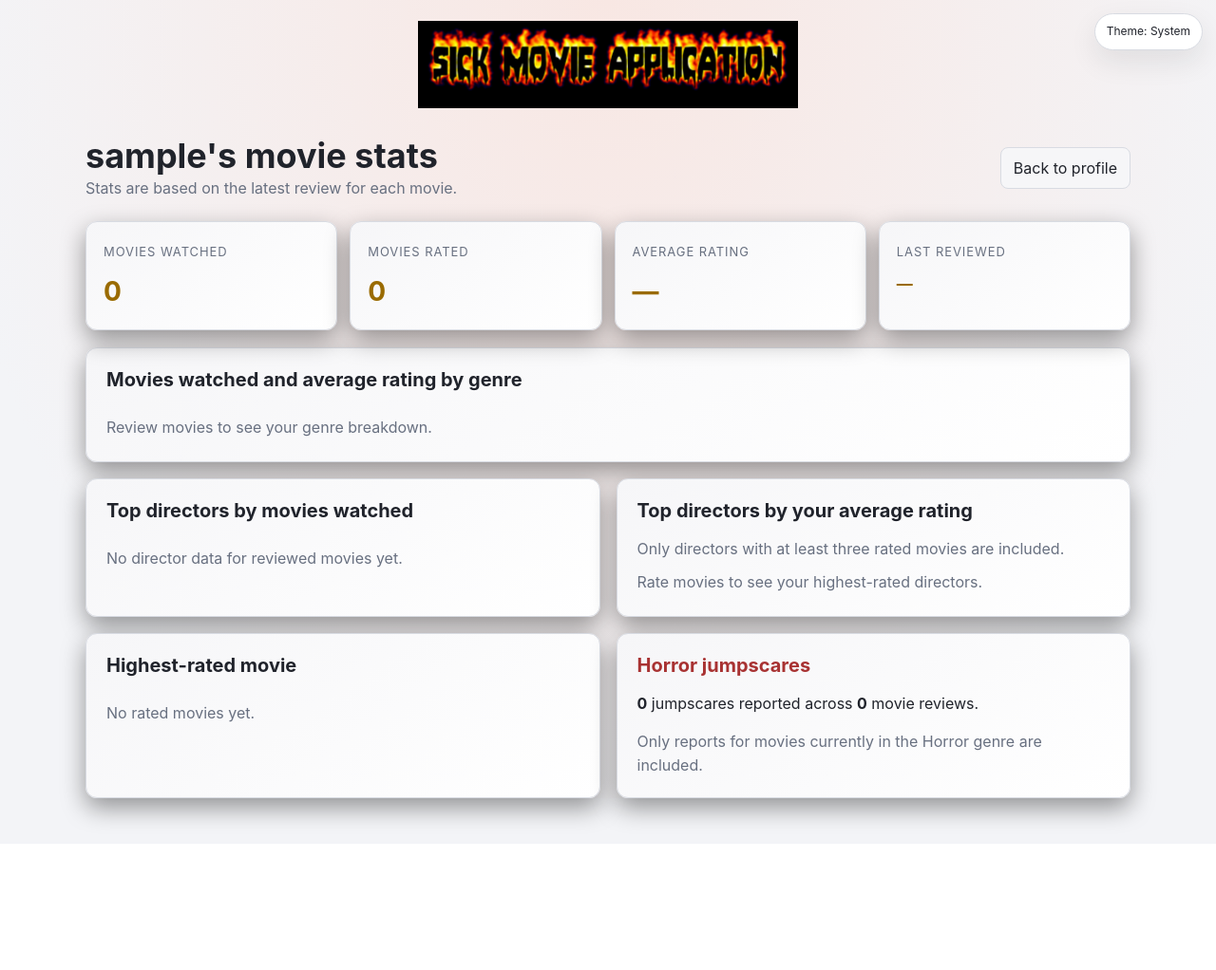
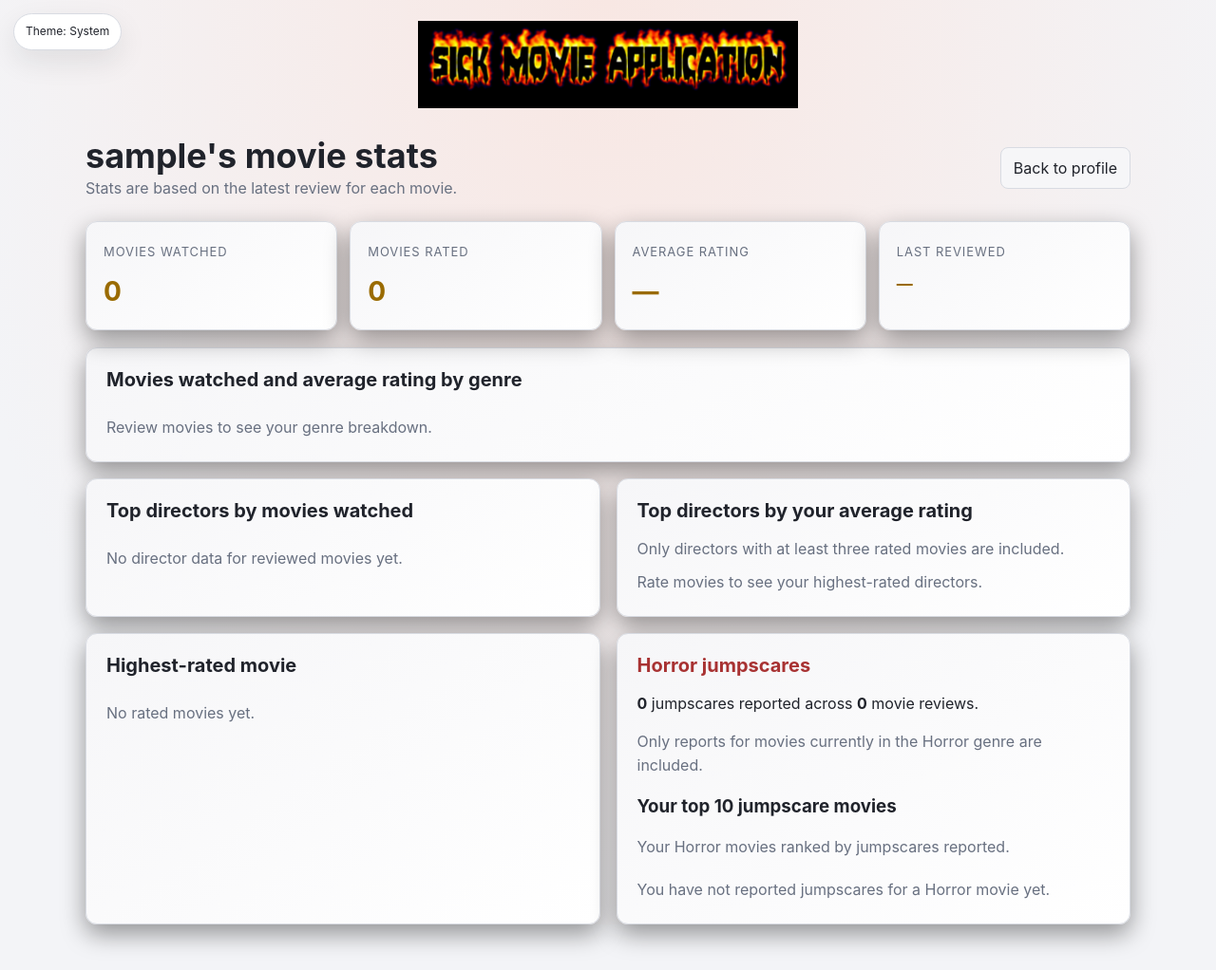
Before and after one commit to claythess/Database_Project, a Flask app: a page that uses templates/user_stats.html in a window 1280 px wide. Shown: the whole page at 95% size. Before the commit the page ends 879 px from the top, so only its background shows below. Run offline with Flask 3, Linux system fonts and the light colour scheme; tables that the repository leaves empty hold one stand-in row (values such as "Sample post").

Commit message:
Jumpscare Leaderboard

```diff
--- a/database_utils.py
+++ b/database_utils.py
@@ -465,12 +465,26 @@
         order by lower(m.title) asc, m.year asc;""", (user_id,))
     highest_rated_movies = cursor.fetchall()
 
+    cursor.execute(latest_reviews + """select m.id, m.title, m.year, w.jumpscare_count
+        from watched w
+        join movie m on m.id = w.movie_id
+        where w.jumpscare_count is not null
+          and exists (
+              select 1 from movie_genres mg
+              join genre g on g.id = mg.genre_id
+              where mg.movie_id = w.movie_id and lower(trim(g.name)) = 'horror'
+          )
+        order by w.jumpscare_count desc, lower(m.title) asc, m.year asc
+        limit 10;""", (user_id,))
+    top_jumpscare_movies = cursor.fetchall()
+
     return {
         'summary': summary,
         'genres': genre_stats,
         'top_directors_by_movies': top_directors_by_movies,
         'top_directors_by_rating': top_directors_by_rating,
         'highest_rated_movies': highest_rated_movies,
+        'top_jumpscare_movies': top_jumpscare_movies,
     }
 
 
--- a/static/app.css
+++ b/static/app.css
@@ -130,7 +130,7 @@
   position: fixed;
   z-index: 1000;
   top: 14px;
-  right: 14px;
+  left: 14px;
   padding: 9px 12px;
   color: var(--text) !important;
   background: var(--surface) !important;
--- a/templates/user_stats.html
+++ b/templates/user_stats.html
@@ -110,6 +110,15 @@
         <h2>Horror jumpscares</h2>
         <p><strong>{{ stats.summary.total_jumpscares or 0 }}</strong> jumpscares reported across <strong>{{ stats.summary.jumpscare_reports or 0 }}</strong> movie reviews.</p>
         <div class="muted">Only reports for movies currently in the Horror genre are included.</div>
+        <h3 style="margin-top:20px">Your top 10 jumpscare movies</h3>
+        <div class="muted">Your Horror movies ranked by jumpscares reported.</div>
+        {% if stats.top_jumpscare_movies %}
+          <div class="movie-highlights" style="margin-top:10px">
+            {% for movie in stats.top_jumpscare_movies %}
+              <div class="movie-highlight"><span class="number">{{ loop.index }}.</span><a href="{{ url_for('movie_view', movie_id=movie.id) }}">{{ movie.title }}</a>{% if movie.year %} ({{ movie.year }}){% endif %}<span class="number">{{ movie.jumpscare_count }} jumpscares</span></div>
+            {% endfor %}
+          </div>
+        {% else %}<div class="empty" style="margin-top:10px">You have not reported jumpscares for a Horror movie yet.</div>{% endif %}
       </section>
     </div>
   </main>
```
Also changed, not shown: README.md.
